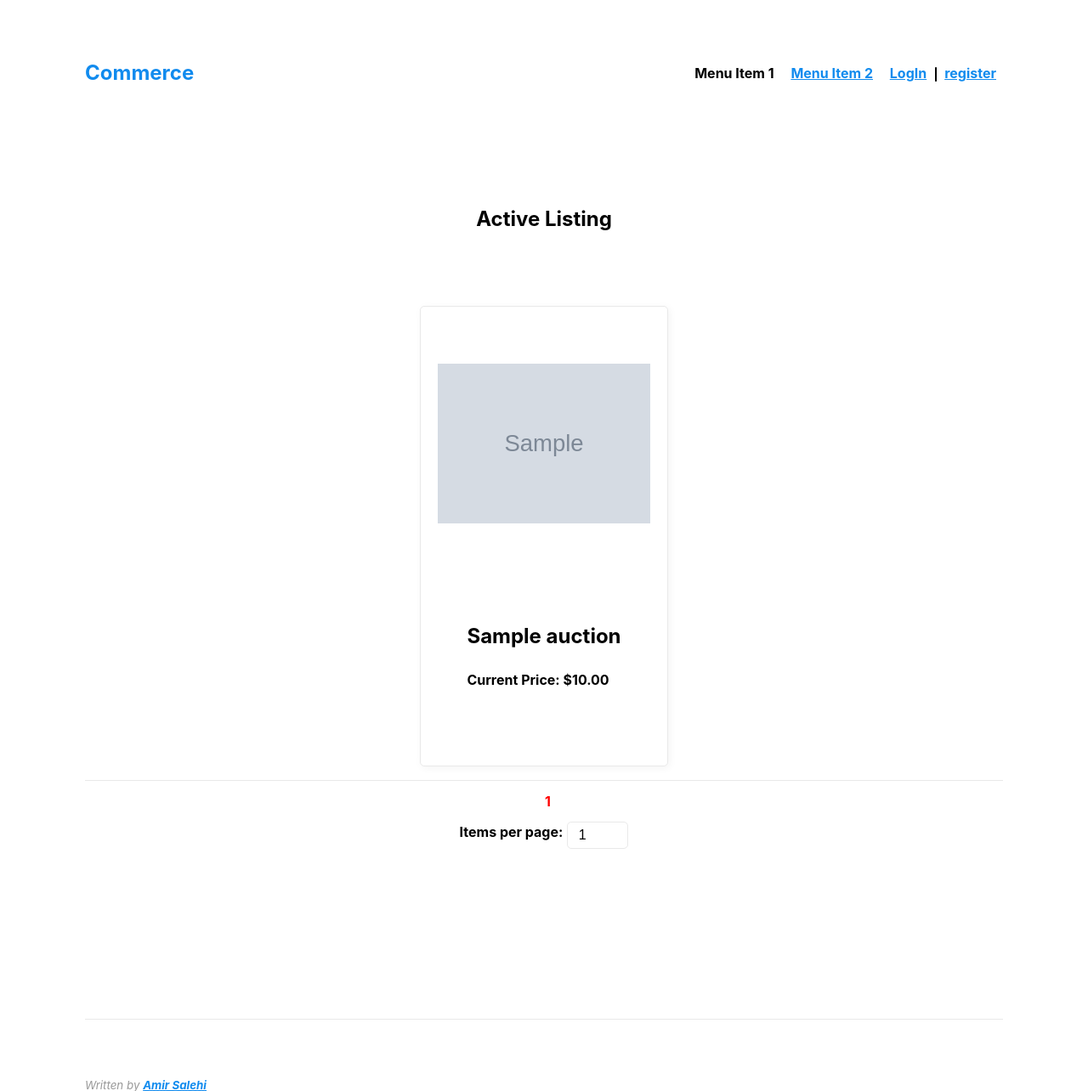
After one commit to Luminous2-hash/Commerce-Development, a Django app: page / in a window 1280 px wide. The commit adds this page. Shown: the top 1284 px of the page at 85% size. Run offline with Django 5.2, Linux system fonts and the light colour scheme; tables that the repository leaves empty hold one stand-in row (values such as "Sample post"); grey boxes marked "Sample" are stand-in pictures.

Commit message:
Index, Auctions and Manage Auction Working As Expected

```diff
--- a/Commerce/Commerce/urls.py
+++ b/Commerce/Commerce/urls.py
@@ -20,16 +20,16 @@ from django.conf import settings
 from django.conf.urls.static import static
 
 # Views
-from auctions.views import register, userprofile
+from auctions.views import register, userprofile, index
 
 urlpatterns = [
     path('admin/', admin.site.urls),
-
-    path('accounts/', include("django.contrib.auth.urls")),
+    path("", index, name="index"),
+    path("accounts/", include("django.contrib.auth.urls")),
     path("accounts/register/", register, name="register"),
     path("accounts/userprofile/", userprofile, name="userprofile"),
 
-    path('auctions/', include("auctions.urls")),
+    path("auctions/", include("auctions.urls")),
 ]
 
 
--- a/Commerce/auctions/urls.py
+++ b/Commerce/auctions/urls.py
@@ -3,5 +3,7 @@ from django.urls import path
 from auctions import views
 
 urlpatterns = [
-    path("", views.index, name="index"),
+    path("auction/<int:auction_id>", views.auction, name="auction"),
+    path("edit_auction/<int:auction_id>", views.auction_management, name="edit_auction"),
+    path("add_auction", views.auction_management, name="add_auction"),
 ]
--- a/Commerce/auctions/views.py
+++ b/Commerce/auctions/views.py
@@ -1,11 +1,13 @@
 from django.shortcuts import render, redirect, get_object_or_404
 from django.http import Http404
 from django.contrib import messages
+from django.core.paginator import Paginator
 
 # Models
+from auctions.models import Auction
 
 # Forms
-from auctions.forms import UserProfileForm, UserRegisterForm
+from auctions.forms import UserProfileForm, UserRegisterForm, AuctionForm
 
 # Auth
 from django.contrib.auth import login
@@ -46,7 +48,6 @@ def register(request):
 @login_required
 def userprofile(request):
     """_summary_
-
     Handles Display and Edit The UserProfile
 
     Checks for UserProfile to exist
@@ -84,6 +85,104 @@ def userprofile(request):
     return render(request, "userprofile.html", data)
 
 
-# Main Page
+# Main View
 def index(request):
-    return render(request, "base.html", {})
+    '''_summary_
+    Main Page
+    Queries all auctions and renders them with pagination.
+    '''
+
+    # Defaults and Query initialiation
+    dflt_per_page_number = 12
+    dflt_page_number = 1
+    auctions = Auction.objects.all()
+
+    # Get user prefrence for items per page, default to 12, cap at total count
+    per_page_number = request.GET.get("per_page_number", dflt_per_page_number)
+
+    try:
+        per_page_number = int(per_page_number)
+    except ValueError:
+        per_page_number = dflt_per_page_number
+
+    if per_page_number > auctions.count():
+        per_page_number = auctions.count()
+
+    # Set up paginator and fetch user-selected page, default to 1, cap at total
+    paginator = Paginator(auctions, per_page_number)
+    page_number = request.GET.get("page", dflt_page_number)
+
+    try:
+        page_number = int(page_number)
+    except ValueError:
+        page_number = dflt_page_number
+
+    if page_number < dflt_page_number:
+        page_number = dflt_page_number
+    elif page_number > paginator.num_pages:
+        page_number = paginator.num_pages
+
+    page = paginator.get_page(page_number)
+
+    data = {
+        "page": page,
+    }
+    return render(request, "index.html", data)
+
+# Auction View
+def auction(request, auction_id):
+    '''_summary_
+
+    Retrives the auction object based on it's ID and
+    renders it to auction page.
+    '''
+    auction_obj = get_object_or_404(Auction, id=auction_id)
+
+    data = {
+        "auction": auction_obj,
+    }
+
+    return render(request, "auction.html", data)
+
+# Auction Management
+@login_required
+def auction_management(request, auction_id=0):
+    '''_summary_
+
+    View for managing auctions. Allows user to create or edit auctions.
+    - if auction_id is provided, the view process the form submission.
+    - if the request method is GET, the view displays the form to create or edit an auction.
+    '''
+
+    # concludes edit False or True
+    edit = auction_id != 0
+
+    # Form Initializing for edit or add mode
+    if edit:
+        auction_obj = get_object_or_404(Auction, id=auction_id, owner=request.user)
+        form = AuctionForm(instance=auction_obj)
+    else:
+        form = AuctionForm()
+
+    # Adds or Edit Auction
+    if request.method == "POST":
+        if edit:
+            form = AuctionForm(request.POST, request.FILES, instance=auction_obj)
+        else:
+            form = AuctionForm(request.POST, request.FILES)
+
+        if form.is_valid():
+            auction_instance = form.save(commit=False)
+
+            if not edit:
+                auction_instance.owner = request.user
+
+            auction_instance.save()
+            return redirect(auction, auction_id=auction_instance.id)
+        else:
+            messages.error(request, "Processing Your Form Submission Failed!")
+
+    data = {
+        "form": form
+    }
+    return render(request, "auction_management.html", data)
--- a/Commerce/static/css/styles.css
+++ b/Commerce/static/css/styles.css
@@ -43,3 +43,11 @@
     justify-content: center;
     align-items: center;
 }
+
+/* Making Products Card centerlized and space between */
+.auction-card {
+    display: flex;
+    flex-direction: column;
+    justify-content: space-around;
+    align-items: center;
+}
--- /dev/null
+++ b/Commerce/templates/index.html
@@ -0,0 +1,36 @@
+{% extends 'base.html' %}
+
+{% block title %}
+{{ block.super }}: Index
+{% endblock title %}
+
+{% block content %}
+<!-- Auction Listing -->
+<section>
+    <header>
+        <h2>Active Listing</h2>
+    </header>
+    {% for auction in page %}
+    <!-- Auction Card -->
+    <a href="{% url 'auction' auction.id %}" style="text-decoration: none; color: black;">
+        <aside class="auction-card" style="width: 250px; height: 500px;">
+            <img src="{{ auction.picture.url }}" alt="" style="max-width: 250px; max-height: 300px; object-fit: contain;">
+            <div>
+                <h2>{{ auction.name }}</h2>
+                <h4>Current Price: ${{ auction.price|floatformat:2 }}</h4>
+            </div>
+        </aside>
+    </a>
+
+    {% empty %}
+    <blockquote>
+        There's No Active Listing Yet
+        <br>
+        Come Visit Us Later
+    </blockquote>
+    {% endfor %}
+
+    <!-- Pagination -->
+     {% include 'pagination.html' %}
+</section>
+{% endblock content %}
--- /dev/null
+++ b/Commerce/templates/pagination.html
@@ -0,0 +1,38 @@
+    <hr style="margin: 0; padding: 0;">
+    <p style="text-align: center;">
+        <!-- Previous Page -->
+        <!-- Next Page -->
+        {% if page.has_previous %}
+        <a href="?page={{ page.previous_page_number }}&per_page_number={{ page.paginator.per_page }}">
+            &larr; prev
+        </a>
+        &nbsp; &nbsp; &nbsp;
+        {% endif %}
+
+        <!-- All Pages -->
+        {% for i in page.paginator.page_range %}
+        &nbsp;
+        {% if i == page.number %}
+        <b style="color: red;">{{ i }}</b>
+        {% else %}
+        <a href="?page={{ i }}&per_page_number={{ page.paginator.per_page }}">
+            {{ i }}
+        </a>
+        {% endif %}
+        {% endfor %}
+
+        <!-- Next Page -->
+        {% if page.has_next %}
+        &nbsp; &nbsp; &nbsp;
+        <a href="?page={{ page.next_page_number }}&per_page_number={{ page.paginator.per_page }}">
+            Next &rarr;
+        </a>
+        {% endif %}
+
+        <form action="" style="all: unset; display: flex; align-content: center;">
+        <input type="number" name="page" id="page" value="{{ page.number }}" hidden>
+        <label for="per_page_number">Items per page:</label> &nbsp;
+        <input type="number" name="per_page_number" id="per_page_number" value="{{page.paginator.per_page}}" min="1"
+            max="{{page.paginator.count}}" onchange="this.form.submit();">
+    </form>
+    </p>
```
Also changed, not shown: Commerce/auctions/forms.py (+8 -5 lines), Commerce/templates/auction.html (added, +40 -0 lines), Commerce/templates/auction_management.html (added, +14 -0 lines), 1 other file.
